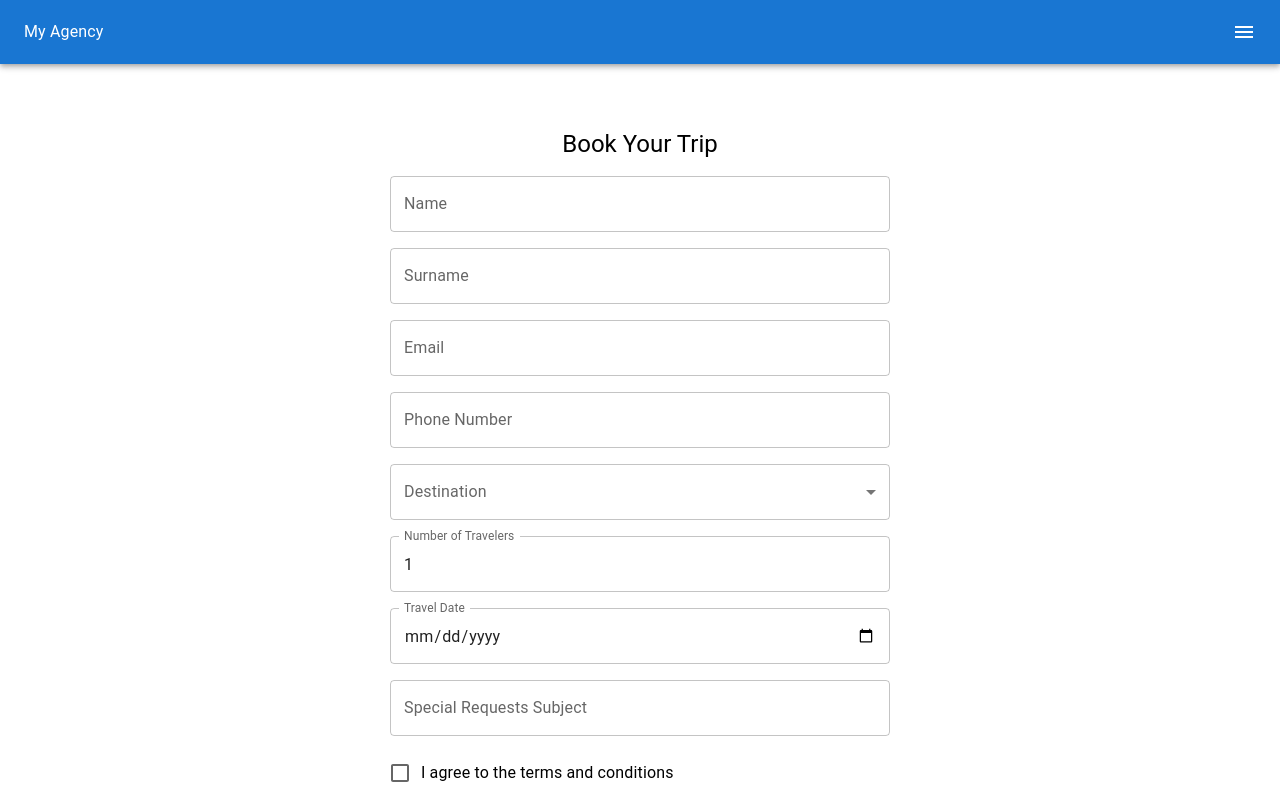
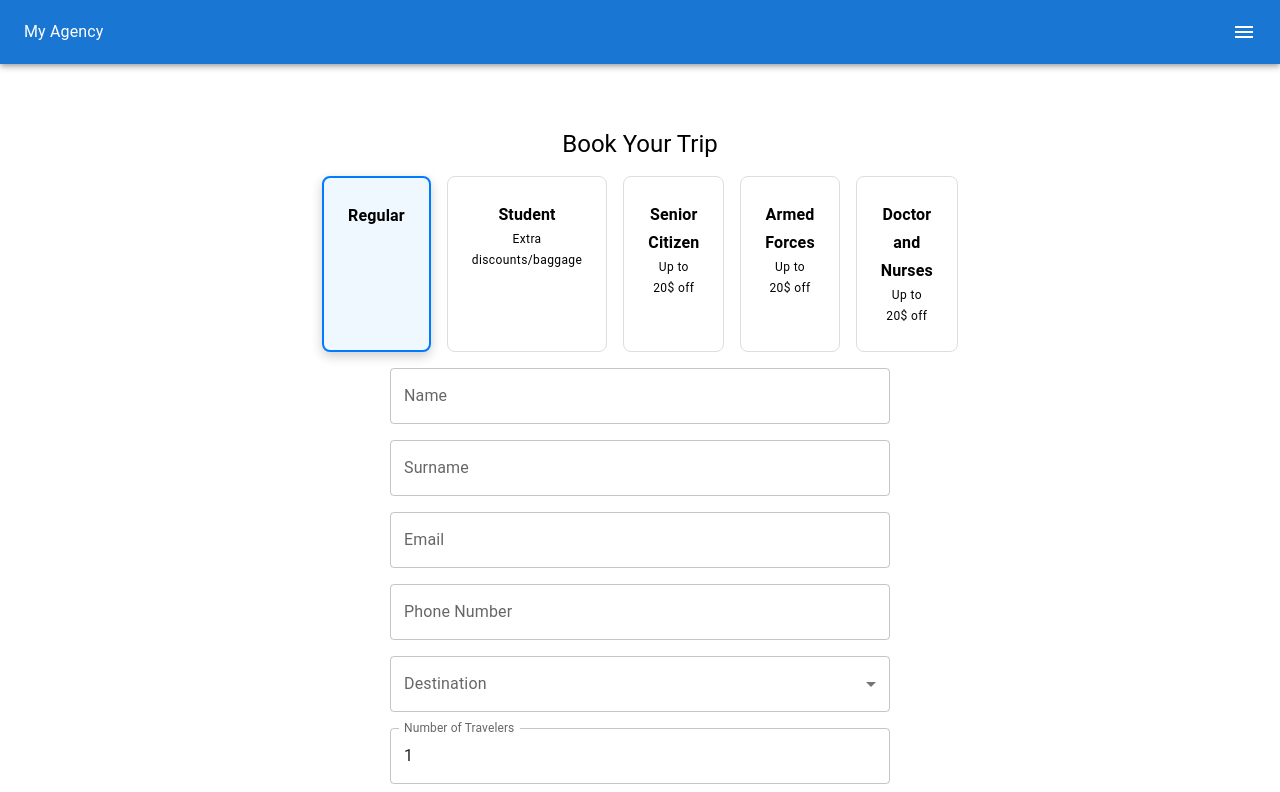
Before and after one commit to enxhisheta/reactHookForm, a React (Vite) app: page / in a window 1280 px wide. Shown: the top 792 px of the page. Built offline with nearby package versions, Linux system fonts and the light colour scheme.

Commit message:
added field to Form.tsx

```diff
--- a/src/UI/Form.tsx
+++ b/src/UI/Form.tsx
@@ -14,13 +14,13 @@ type BookingInputs = {
   surname: string;
   email: string;
   phone: string;
-  // passportNumber: string;
   destination: string;
   travelers: number;
   date: string;
   specialRequestsSubject: string;
   specialRequests: string;
   agreeToTerms: boolean;
+  fareType: string;
 };
 
 const Form: React.FC = () => {
@@ -29,13 +29,13 @@ const Form: React.FC = () => {
     surname: "",
     email: "",
     phone: "",
-    // passportNumber: "",
     destination: "",
     travelers: 1,
     date: "",
     specialRequestsSubject: "",
     specialRequests: "",
     agreeToTerms: false,
+    fareType: "regular",
   });
 
   const [errors, setErrors] = useState<Partial<BookingInputs>>({});
@@ -57,8 +57,6 @@ const Form: React.FC = () => {
     } else if (!/^[0-9]{10,15}$/.test(formData.phone)) {
       newErrors.phone = "Enter a valid phone number";
     }
-    // if (!formData.passportNumber)
-    //   newErrors.passportNumber = "Passport number is required";
     if (!formData.destination)
       newErrors.destination = "Please select a destination";
     if (!formData.date) newErrors.date = "Please select a travel date";
@@ -83,6 +81,13 @@ const Form: React.FC = () => {
     }));
   };
 
+  const handleFareTypeChange = (fareType: string) => {
+    setFormData((prev) => ({
+      ...prev,
+      fareType: fareType,
+    }));
+  };
+
   return (
     <Box
       component="form"
@@ -99,6 +104,45 @@ const Form: React.FC = () => {
       <Typography variant="h5" textAlign="center">
         Book Your Trip
       </Typography>
+
+      <Box display="flex" gap={2} justifyContent="center">
+        {[
+          { label: "Regular", value: "regular" },
+          { label: "Student - Extra discounts/baggage", value: "student" },
+          { label: "Senior Citizen - Up to 20$ off", value: "senior" },
+          { label: "Armed Forces - Up to 20$ off", value: "armedForces" },
+          { label: "Doctor and Nurses - Up to 20$ off", value: "doctorNurses" },
+        ].map((fare) => (
+          <Box
+            key={fare.value}
+            onClick={() => handleFareTypeChange(fare.value)}
+            sx={{
+              cursor: "pointer",
+              border:
+                formData.fareType === fare.value
+                  ? "2px solid #007bff"
+                  : "1px solid #ddd",
+              borderRadius: 2,
+              padding: 3,
+              textAlign: "center",
+              width: 120,
+              boxShadow:
+                formData.fareType === fare.value
+                  ? "0 4px 12px rgba(0,0,0,0.2)"
+                  : "none",
+              backgroundColor:
+                formData.fareType === fare.value ? "#f0f8ff" : "#fff",
+            }}
+          >
+            <Typography variant="subtitle1" fontWeight="bold">
+              {fare.label.split(" - ")[0]}
+            </Typography>
+            <Typography variant="caption">
+              {fare.label.split(" - ")[1]}
+            </Typography>
+          </Box>
+        ))}
+      </Box>
 
       <TextField
         name="name"
@@ -139,16 +183,6 @@ const Form: React.FC = () => {
         error={!!errors.phone}
         helperText={errors.phone}
       />
-
-      {/* <TextField
-        name="passportNumber"
-        label="Passport Number"
-        variant="outlined"
-        value={formData.passportNumber}
-        onChange={handleChange}
-        error={!!errors.passportNumber}
-        helperText={errors.passportNumber}
-      /> */}
 
       <TextField
         name="destination"
@@ -203,7 +237,6 @@ const Form: React.FC = () => {
       />
 
       {formData.specialRequestsSubject.length > 0 ? (
-        <>
         <TextField
           name="specialRequests"
           label="Special Requests"
@@ -213,10 +246,7 @@ const Form: React.FC = () => {
           value={formData.specialRequests}
           onChange={handleChange}
         />
-        </>
-      ) : (
-        <></>
-      )}
+      ) : null}
 
       <FormControlLabel
         control={
```
Lines whose indentation alone changed are shown as unchanged.
